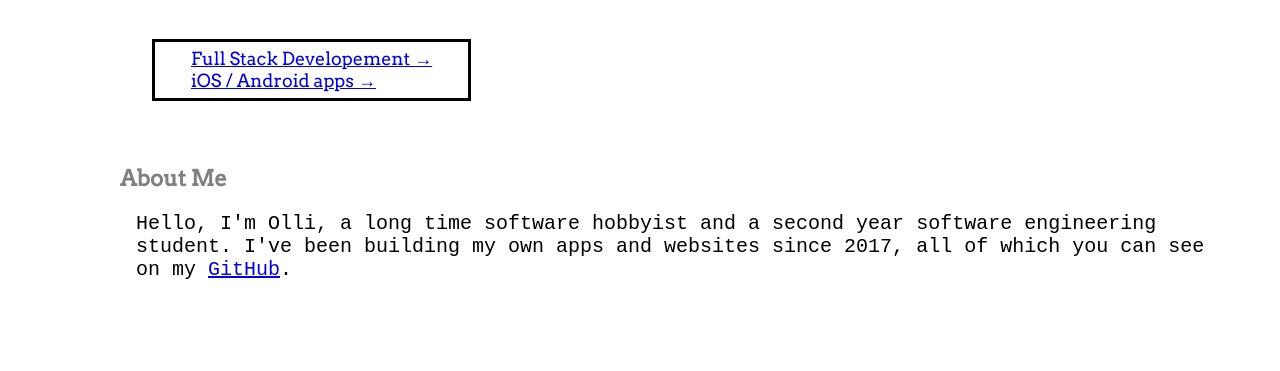
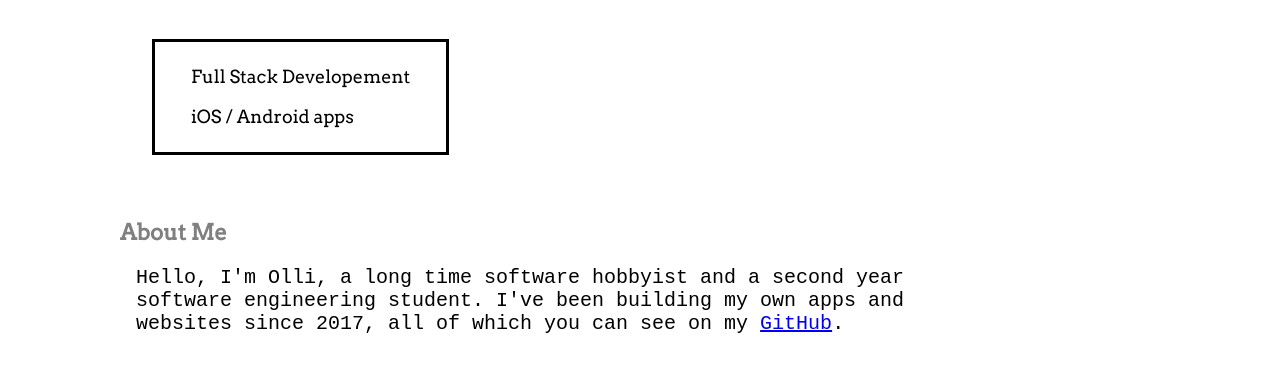
Before and after one commit to ollitoivanen/ollitoivanen-ollitoivanen.github.io, a Gatsby site: page / in a window 1280 px wide. Shown: the part 505-876 px from the top of the page. Built offline with nearby package versions, Linux system fonts and the light colour scheme; Gatsby itself is replaced by a stand-in of ours.

Commit message:
First published version on gh-pages

```diff
--- a/package.json
+++ b/package.json
@@ -12,11 +12,15 @@
     "start": "gatsby develop",
     "build": "gatsby build",
     "serve": "gatsby serve",
-    "clean": "gatsby clean"
+    "clean": "gatsby clean",
+    "deploy": "gatsby build --prefix-paths && gh-pages -d public"
   },
   "dependencies": {
     "gatsby": "^5.3.3",
     "react": "^18.2.0",
     "react-dom": "^18.2.0"
+  },
+  "devDependencies": {
+    "gh-pages": "^4.0.0"
   }
 }
--- a/src/components/PortraitImage.js
+++ b/src/components/PortraitImage.js
@@ -1,4 +1,4 @@
-import React, { useState } from "react";
+import React from "react";
 import portrait_como from "../images/portrait_como.jpeg";
 const PortraitImage = () => {
   return (
--- a/src/pages/index.js
+++ b/src/pages/index.js
@@ -37,6 +37,7 @@ const text_about_me = {
   fontFamily: "Courier New",
   fontSize: 20,
   paddingLeft: 80,
+  width: "75%"
 }
 
 const text_link = {
@@ -62,10 +63,8 @@ const IndexPage = () => {
       <h1 style={text_header}>Building things to last</h1>
       <h2 style={text_name}>Olli Toivanen</h2>
       <div style={view_skills_container}>
-        <a href="https://github.com/ollitoivanen" style={text_skills}>Full Stack Developement →</a>
-        <br/>
-
-        <a href="https://github.com/ollitoivanen" style={text_skills}>iOS / Android apps →</a>
+        <p style={text_skills}>Full Stack Developement</p>
+        <p style={text_skills}>iOS / Android apps</p>
       </div>
       <h2 style={text_about_me_header}>About Me</h2>
       <p style={text_about_me}>Hello, I'm Olli, a long time software hobbyist and a second year software engineering student.
```
Also changed, not shown: 1 other file.
